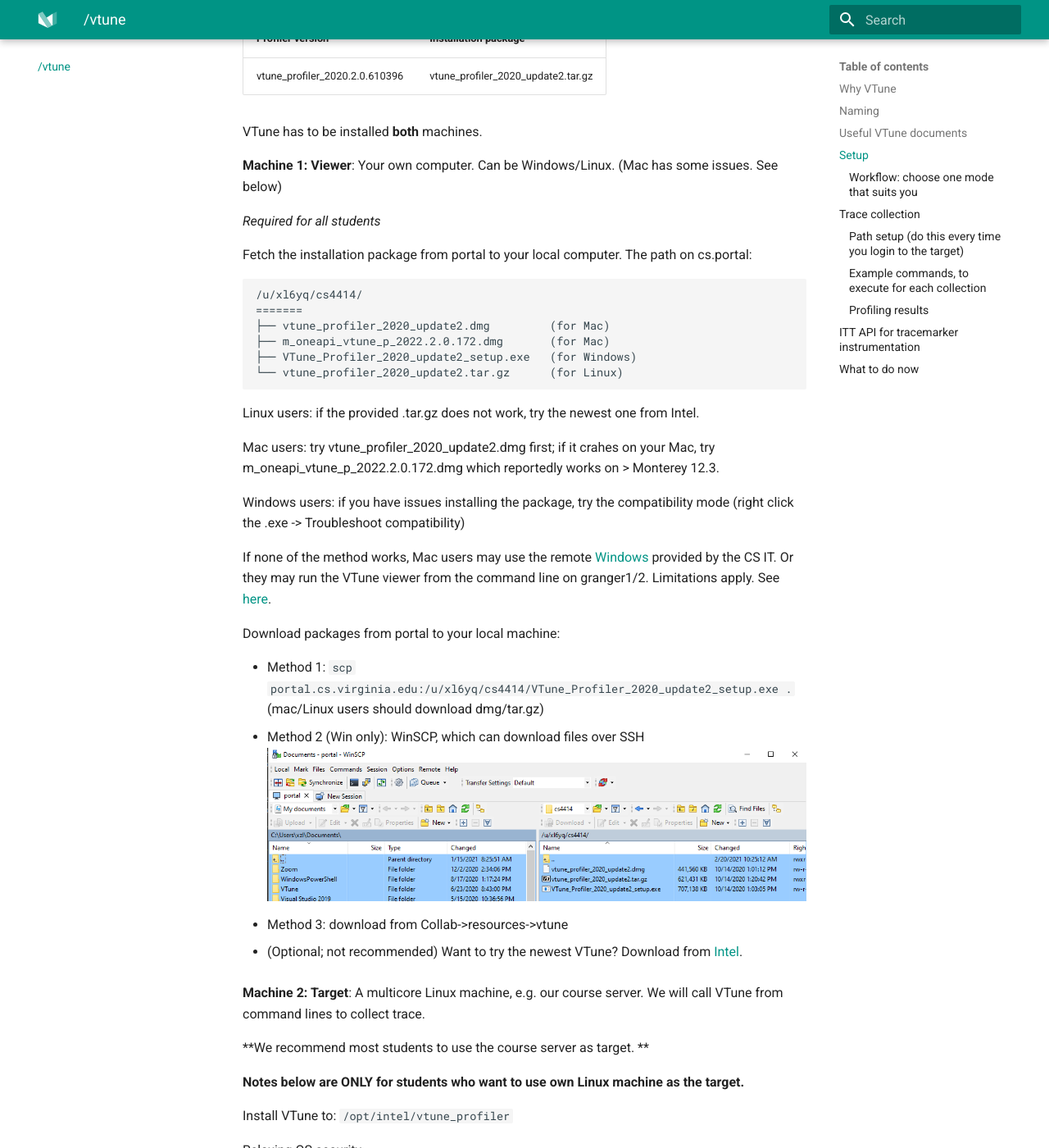
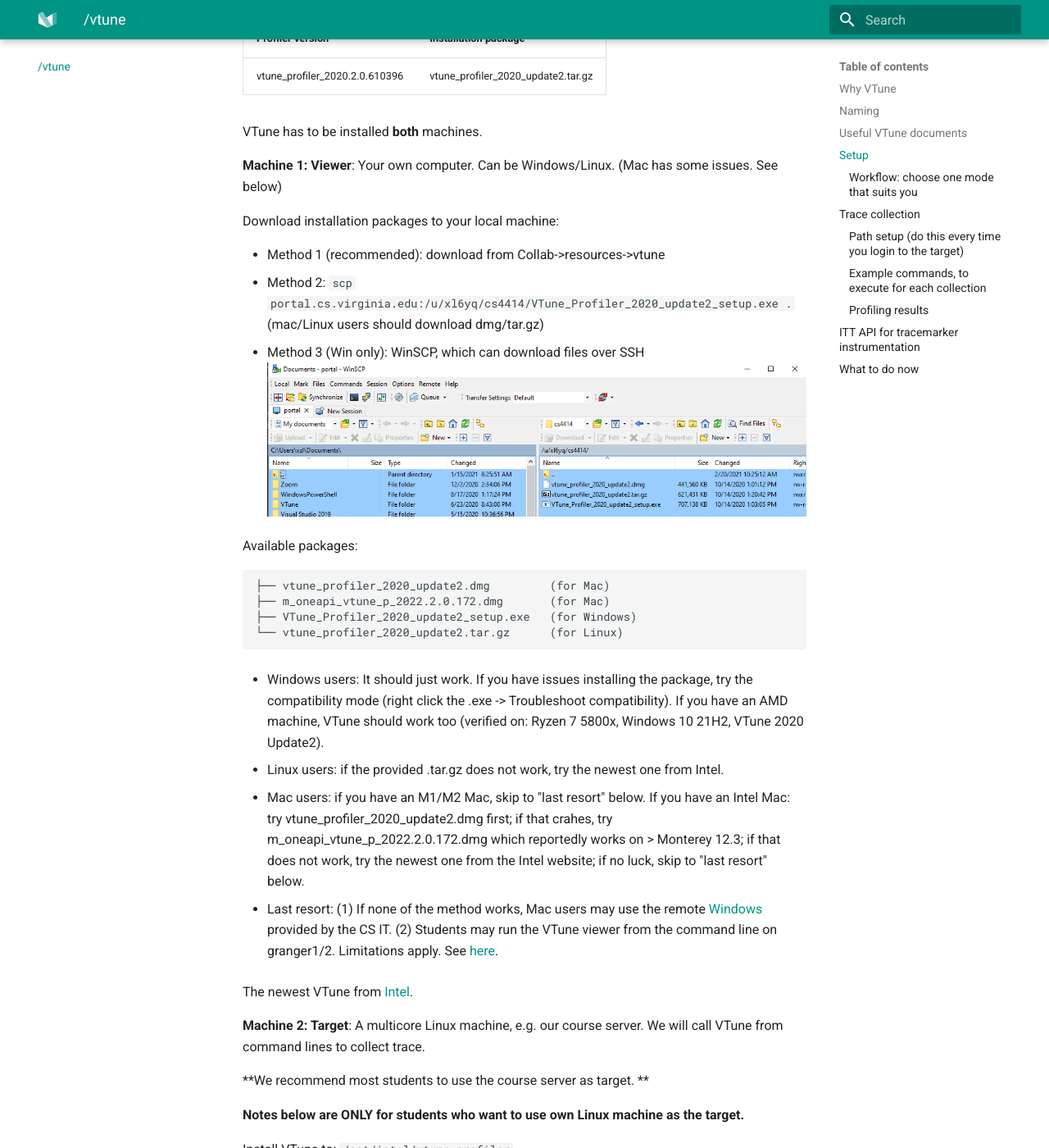
Before and after one commit to fxlin/p2-concurrency, an MkDocs documentation site: the page built from docs/vtune.md, in a window 1280 px wide and 1400 px high, scrolled down 1428 px. Shown: the whole window at 82% size. Built offline with MkDocs 1.6.1 and Material for MkDocs 9.7.7, drawn with Linux system fonts in a browser that asks for light colours.

Commit message:
Update vtune.md

````diff
--- a/docs/vtune.md
+++ b/docs/vtune.md
@@ -41,35 +41,31 @@
 
 **Machine 1: Viewer**: Your own computer. Can be Windows/Linux. (Mac has some issues. See below)
 
-*Required for all students*
+Download installation packages to your local machine:
 
-Fetch the installation package from portal to your local computer. The path on cs.portal:
+  * Method 1 (recommended): download from Collab->resources->vtune
+  * Method 2: ```scp portal.cs.virginia.edu:/u/xl6yq/cs4414/VTune_Profiler_2020_update2_setup.exe .```  (mac/Linux users should download dmg/tar.gz)
+  * Method 3 (Win only): WinSCP, which can download files over SSH
+    ![image-20210220102706282](image-20210220102706282.png)
+
+Available packages:
 
 ```
-/u/xl6yq/cs4414/
-=======
 ├── vtune_profiler_2020_update2.dmg         (for Mac)
 ├── m_oneapi_vtune_p_2022.2.0.172.dmg       (for Mac)
 ├── VTune_Profiler_2020_update2_setup.exe   (for Windows)
 └── vtune_profiler_2020_update2.tar.gz      (for Linux)
 ```
-Linux users: if the provided .tar.gz does not work, try the newest one from Intel.
 
-Mac users: try vtune_profiler_2020_update2.dmg first; if it crahes on your Mac, try m_oneapi_vtune_p_2022.2.0.172.dmg which reportedly works on > Monterey 12.3.
+* Windows users: It should just work. If you have issues installing the package, try the compatibility mode (right click the .exe -> Troubleshoot compatibility). If you have an AMD machine, VTune should work too (verified on: Ryzen 7 5800x, Windows 10 21H2, VTune 2020 Update2).
 
-Windows users: if you have issues installing the package, try the compatibility mode (right click the .exe -> Troubleshoot compatibility)
+* Linux users: if the provided .tar.gz does not work, try the newest one from Intel.
 
-If none of the method works, Mac users may use the remote [Windows](https://www.cs.virginia.edu/wiki/doku.php?id=windows_server) provided by the CS IT.
-Or they may run the VTune viewer from the command line on granger1/2. Limitations apply. See [here](vtune-cmd.md).
+* Mac users: if you have an M1/M2 Mac, skip to "last resort" below. If you have an Intel Mac: try vtune_profiler_2020_update2.dmg first; if that crahes, try m_oneapi_vtune_p_2022.2.0.172.dmg which reportedly works on > Monterey 12.3; if that does not work, try the newest one from the Intel website; if no luck, skip to "last resort" below.
 
-Download packages from portal to your local machine:
+* Last resort: (1) If none of the method works, Mac users may use the remote [Windows](https://www.cs.virginia.edu/wiki/doku.php?id=windows_server) provided by the CS IT. (2) Students may run the VTune viewer from the command line on granger1/2. Limitations apply. See [here](vtune-cmd.md).
 
-  * Method 1: ```scp portal.cs.virginia.edu:/u/xl6yq/cs4414/VTune_Profiler_2020_update2_setup.exe .```  (mac/Linux users should download dmg/tar.gz)
-  * Method 2 (Win only): WinSCP, which can download files over SSH
-    ![image-20210220102706282](image-20210220102706282.png)
-  * Method 3: download from Collab->resources->vtune
-
-  * (Optional; not recommended) Want to try the newest VTune? Download from [Intel](https://software.intel.com/content/www/us/en/develop/tools/vtune-profiler/choose-download.html#standalone).
+The newest VTune from [Intel](https://software.intel.com/content/www/us/en/develop/tools/vtune-profiler/choose-download.html#standalone).
 
 **Machine 2: Target**: A multicore Linux machine, e.g. our course server. We will call VTune from command lines to collect trace.
 
````
